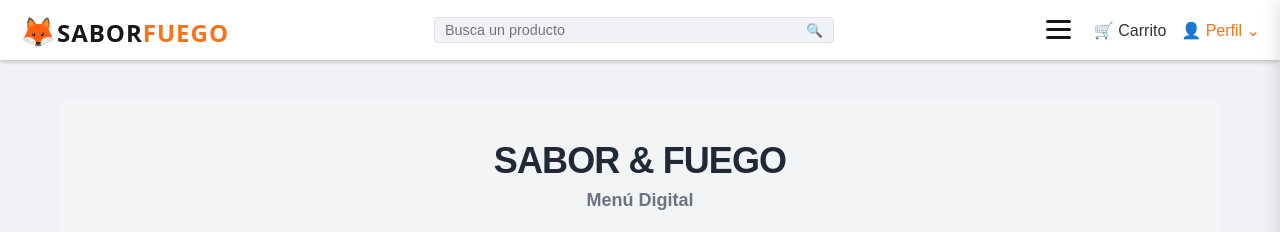
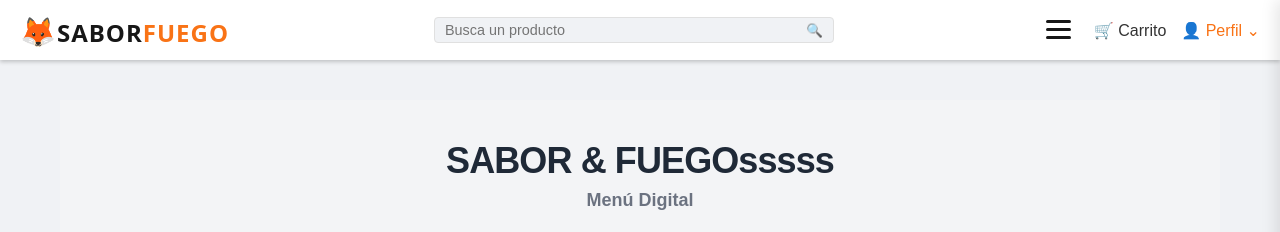
Before and after one commit to seinosuke14/ecommcerFront, a Next.js app: page /menu in a window 1280 px wide. Shown: the top 232 px of the page. Built offline with nearby package versions, Linux system fonts and the light colour scheme; no server answers.

Commit message:
mas cambios para subir a produccion

```diff
--- a/src/app/menu/page.tsx
+++ b/src/app/menu/page.tsx
@@ -67,7 +67,7 @@ export default function MenuPage() {
 
                 {/* Header */}
                 <div className={styles.menuHeader}>
-                    <h1 className={styles.menuTitle}>SABOR & FUEGO</h1>
+                    <h1 className={styles.menuTitle}>SABOR & FUEGOsssss</h1>
                     <h2 className={styles.menuSubtitle}>Menú Digital</h2>
                 </div>
 
```
